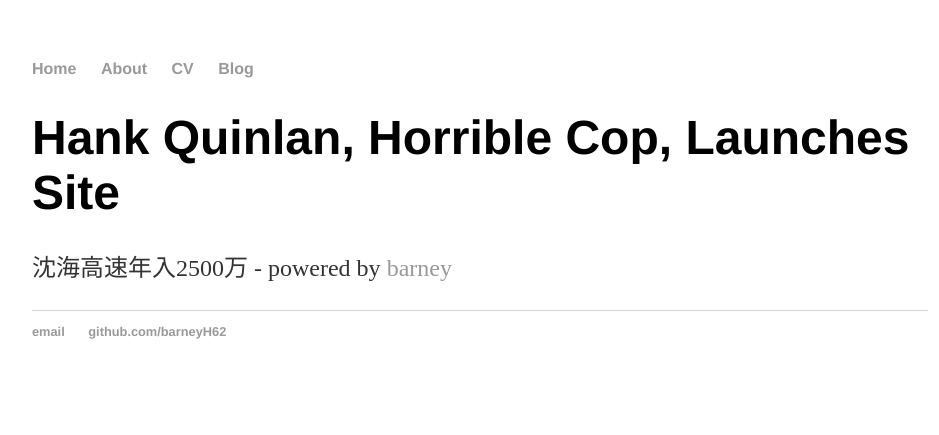
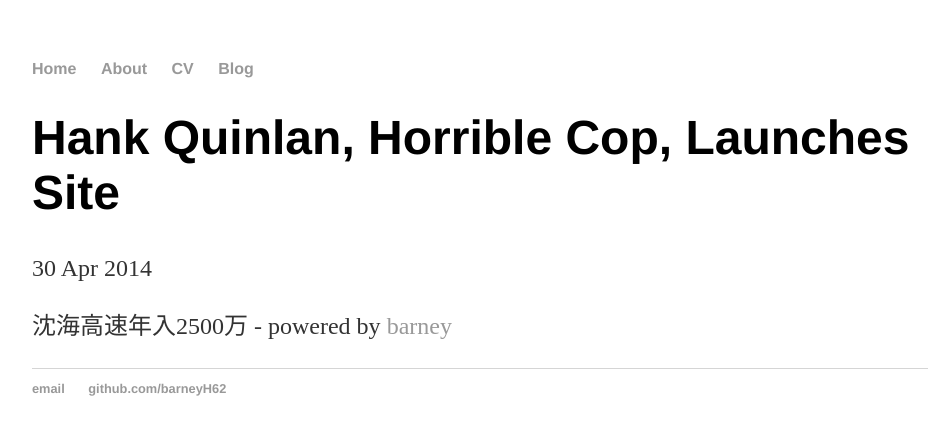
Before and after one commit to barneyH62/barneyH1.github.io, a Jekyll site: the page built from _posts/2014-04-30-hank-quinlan-site-launched.md, in a window 1280 px wide. Shown: the top 435 px of the page, without its empty margins (160-1099 px from the left). Built offline with Jekyll 4.4.1, drawn with Linux system fonts in a browser that asks for light colours.

Commit message:
Update post.html

```diff
--- a/_layouts/post.html
+++ b/_layouts/post.html
@@ -2,7 +2,7 @@
 layout: default
 ---
 <h1>{{ page.title }}</h1>
-<p class="meta">{{ sb | sb }}</p>
+<p class="meta">{{ page.date | date_to_string }}</p>
 
 <div class="post">
   {{ content }}
```
